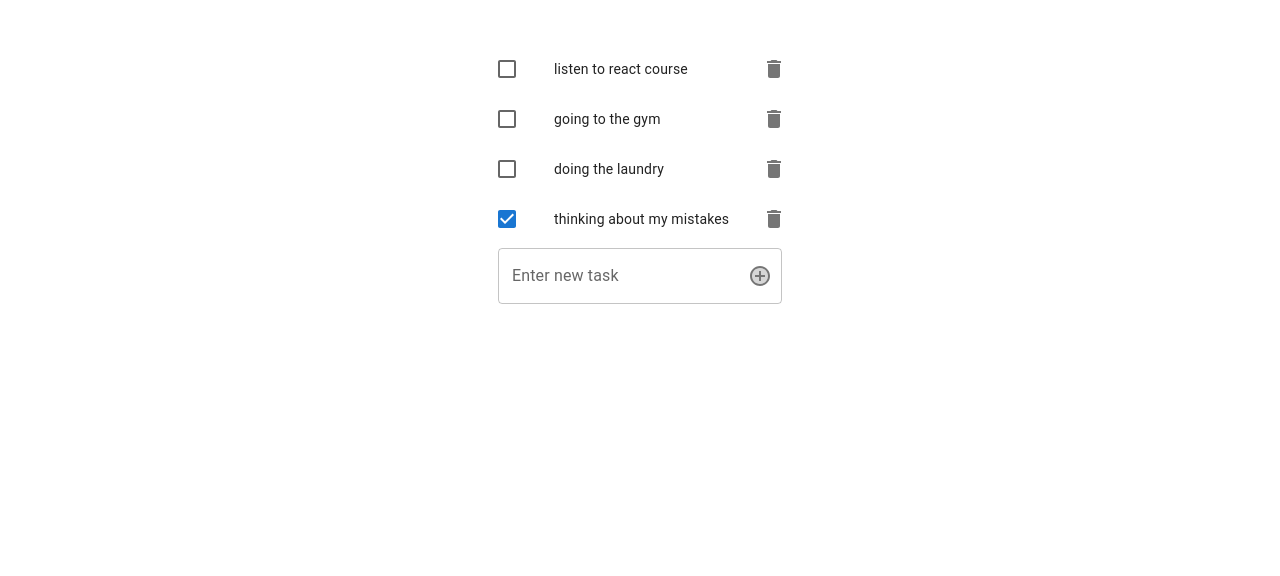
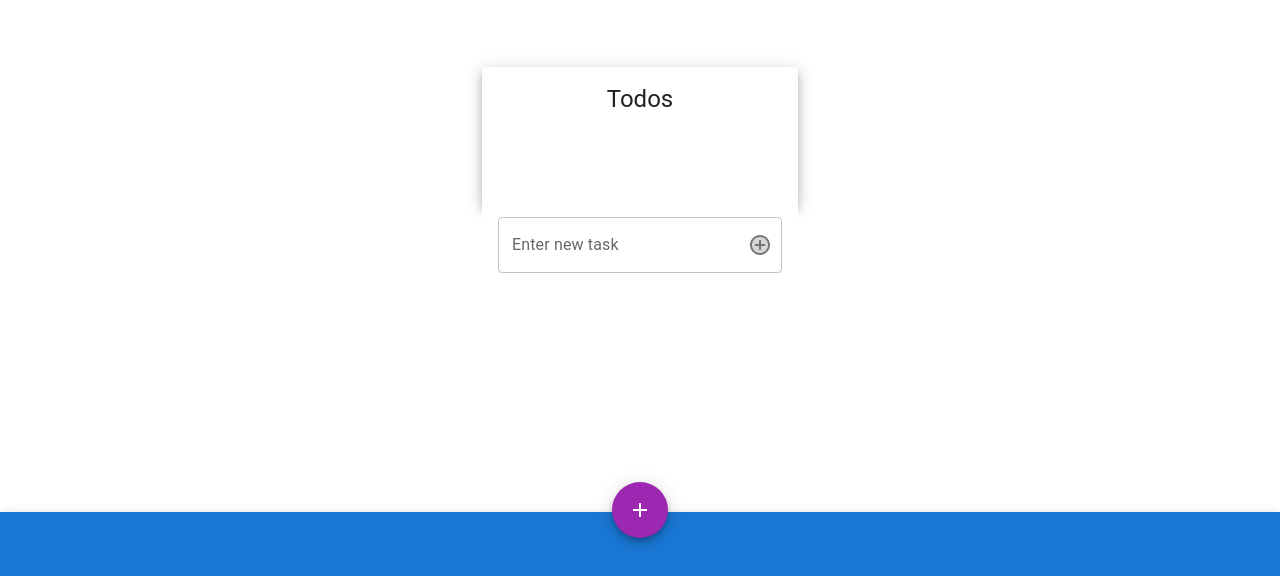
Before and after one commit to JoyJinx/todo-React, a React (Vite) app: page / in a window 1280 px wide. Shown: the part 224-800 px from the top of the page. Built offline with nearby package versions, Linux system fonts and the light colour scheme.

Commit message:
add some

```diff
--- a/index.html
+++ b/index.html
@@ -3,7 +3,12 @@
   <head>
     <meta charset="UTF-8" />
     <meta name="viewport" content="width=device-width, initial-scale=1.0" />
-    <title>Vite + React</title>
+    <link
+      rel="shortcut icon"
+      href="public/favicon-32x32.png"
+      type="image/x-icon"
+    />
+    <title>React Todos</title>
   </head>
   <body>
     <div id="root"></div>
--- a/src/App.jsx
+++ b/src/App.jsx
@@ -1,12 +1,12 @@
 import { CssBaseline } from "@mui/material";
 import "./App.css";
-import ToDoList from "./ToDoList";
+import AppNavBar from "./AppNavBar";
 
 function App() {
   return (
     <>
       <CssBaseline />
-      <ToDoList />
+      <AppNavBar />
     </>
   );
 }
--- /dev/null
+++ b/src/AppNavBar.jsx
@@ -0,0 +1,101 @@
+import * as React from "react";
+import { styled } from "@mui/material/styles";
+import AppBar from "@mui/material/AppBar";
+import Box from "@mui/material/Box";
+import CssBaseline from "@mui/material/CssBaseline";
+import Toolbar from "@mui/material/Toolbar";
+import Typography from "@mui/material/Typography";
+import Paper from "@mui/material/Paper";
+import Fab from "@mui/material/Fab";
+import List from "@mui/material/List";
+import AddIcon from "@mui/icons-material/Add";
+import ToDoItem from "./ToDoItem";
+import { useState, useEffect } from "react";
+import { v4 as uuid } from "uuid";
+import ToDoForm from "./ToDoForm";
+import { IconButton } from "@mui/material";
+
+const StyledFab = styled(Fab)({
+  position: "absolute",
+  zIndex: 1,
+  top: -30,
+  left: 0,
+  right: 0,
+  margin: "0 auto",
+});
+
+const getInitialData = () => {
+  const data = JSON.parse(localStorage.getItem("todos"));
+  if (!data) return [];
+  return data;
+};
+
+export default function AppNavBar() {
+  const [todos, setTodos] = useState(getInitialData);
+
+  useEffect(() => {
+    localStorage.setItem("todos", JSON.stringify(todos));
+  }, [todos]);
+
+  const removeToDo = (id) => {
+    setTodos((prevTodos) => {
+      return prevTodos.filter((x) => x.id !== id);
+    });
+  };
+
+  const toggleToDo = (id) => {
+    setTodos((prevTodos) => {
+      return prevTodos.map((x) => {
+        if (x.id === id) return { ...x, finished: !x.finished };
+        else return x;
+      });
+    });
+  };
+
+  const addToDo = (text) => {
+    setTodos((prevTodos) => {
+      return [...prevTodos, { id: uuid(), text: text, finished: false }];
+    });
+  };
+
+  return (
+    <React.Fragment>
+      <CssBaseline />
+      <Paper elevation={7} square sx={{ pb: "50px" }}>
+        <Typography
+          variant="h5"
+          gutterBottom
+          component="div"
+          sx={{ p: 2, pb: 0 }}
+        >
+          Todos
+        </Typography>
+        <List sx={{ mb: 2 }}>
+          {todos.map((todo) => (
+            <React.Fragment key={todo.id}>
+              <ToDoItem
+                item={todo}
+                remove={() => removeToDo(todo.id)}
+                toggle={() => toggleToDo(todo.id)}
+              />
+            </React.Fragment>
+          ))}
+        </List>
+      </Paper>
+      <AppBar position="fixed" color="primary" sx={{ top: "auto", bottom: 0 }}>
+        <Toolbar>
+          <StyledFab color="secondary" aria-label="add">
+            <AddIcon />
+          </StyledFab>
+          <Box sx={{ flexGrow: 1 }} />
+        </Toolbar>
+      </AppBar>
+      <List
+        dense
+        sx={{ width: "100%", maxWidth: 480, bgcolor: "background.paper" }}
+      >
+        <ToDoForm add={addToDo} />
+      </List>
+    </React.Fragment>
+  );
+}
--- a/src/ToDoList.jsx
+++ /dev/null
@@ -1,55 +0,0 @@
-import List from "@mui/material/List";
-import ToDoItem from "./ToDoItem";
-import { useState } from "react";
-import { v4 as uuid } from "uuid";
-import ToDoForm from "./ToDoForm";
-
-const toDos = [
-  { id: uuid(), text: "listen to react course", finished: false },
-  { id: uuid(), text: "going to the gym", finished: false },
-  { id: uuid(), text: "doing the laundry", finished: false },
-  { id: uuid(), text: "thinking about my mistakes", finished: true },
-];
-
-export default function ToDoList() {
-  const [todos, setTodos] = useState(toDos);
-
-  const removeToDo = (id) => {
-    setTodos((prevTodos) => {
-      return prevTodos.filter((x) => x.id !== id);
-    });
-  };
-  const toggleToDo = (id) => {
-    setTodos((prevTodos) => {
-      return prevTodos.map((x) => {
-        if (x.id === id) return { ...x, finished: !x.finished };
-        else return x;
-      });
-    });
-  };
-
-  const addToDo = (text) => {
-    setTodos((prevTodos) => {
-      return [...prevTodos, { id: uuid(), text: text, finished: false }];
-    });
-  };
-
-  return (
-    <List
-      dense
-      sx={{ width: "100%", maxWidth: 480, bgcolor: "background.paper" }}
-    >
-      {todos.map((todo) => {
-        return (
-          <ToDoItem
-            item={todo}
-            key={todo.id}
-            remove={() => removeToDo(todo.id)}
-            toggle={() => toggleToDo(todo.id)}
-          />
-        );
-      })}
-      <ToDoForm add={addToDo} />
-    </List>
-  );
-}
```
Also changed, not shown: public/favicon-32x32.png (added).
